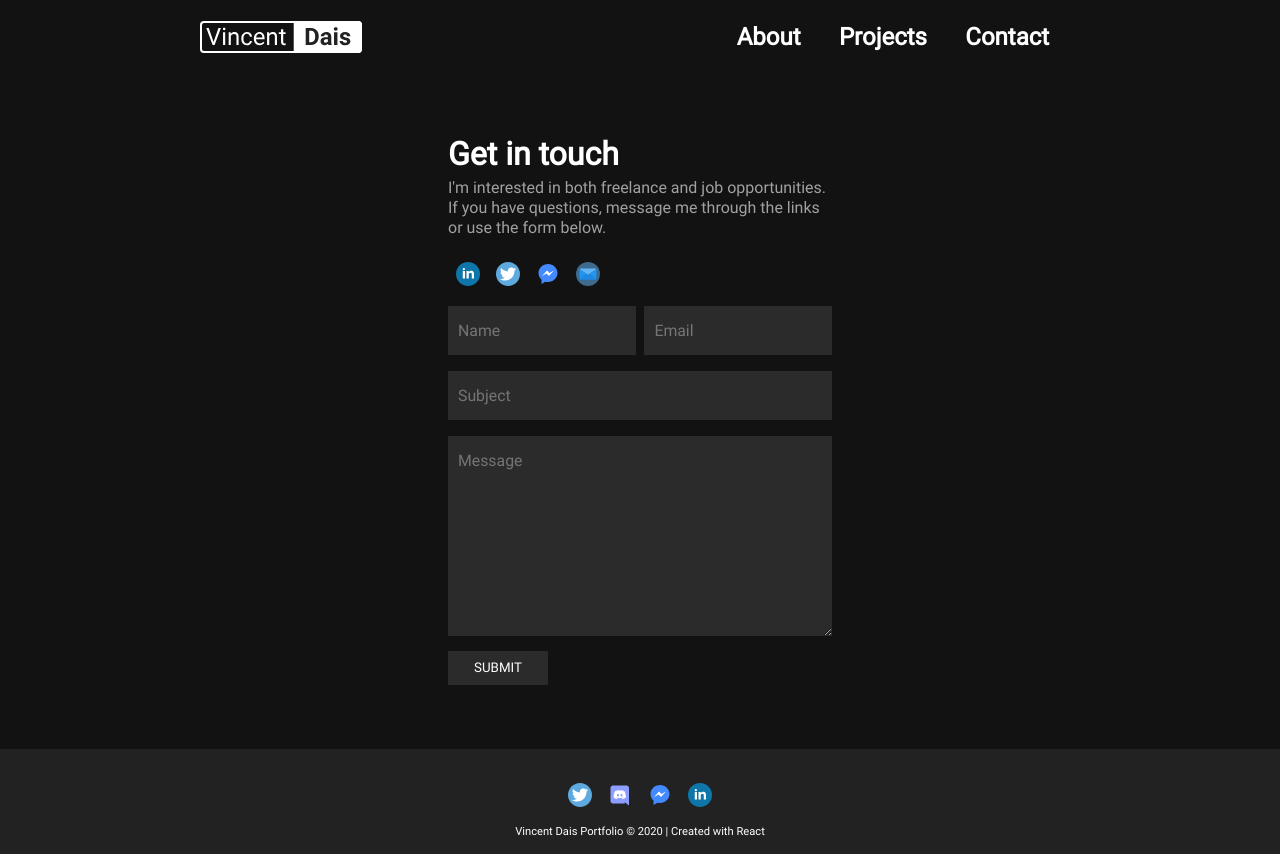
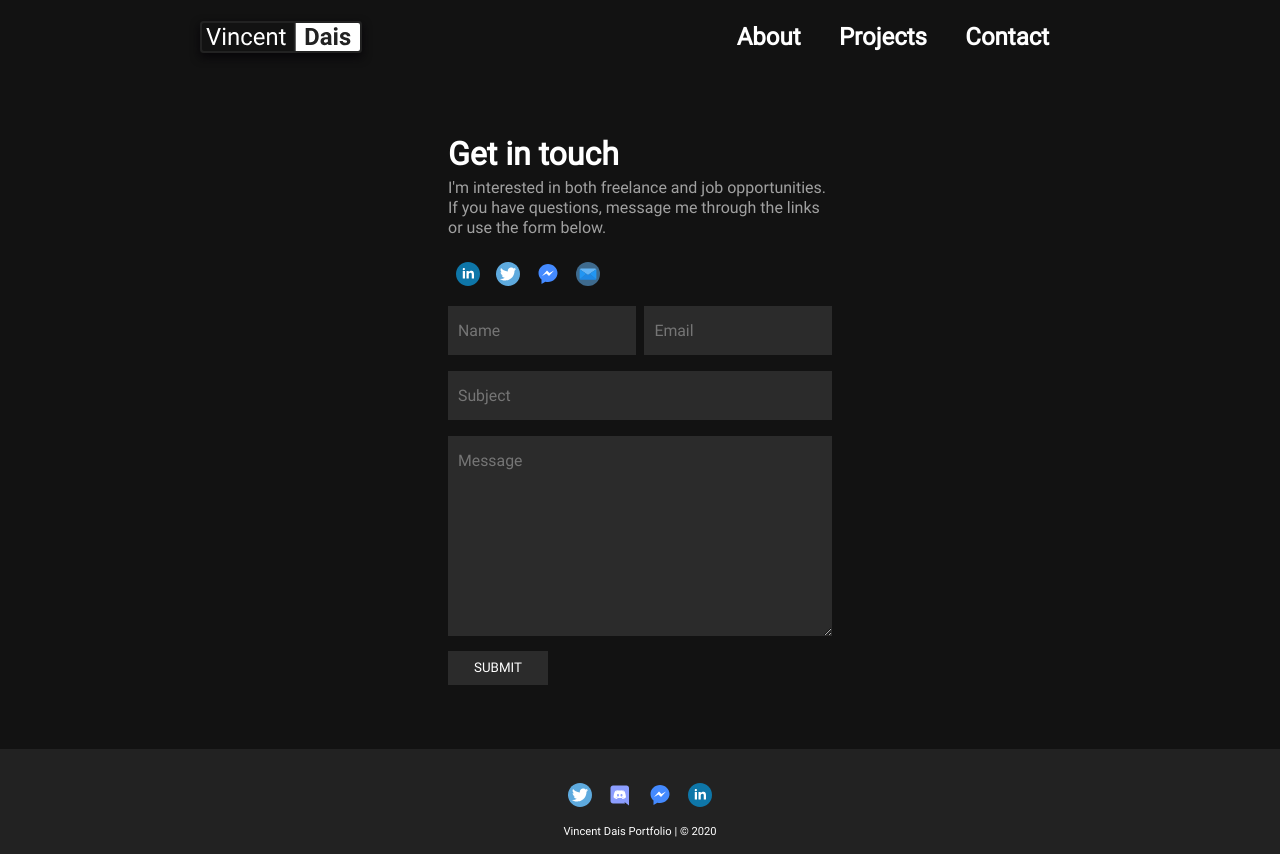
Before and after one commit to kentlogic/Portfolio, a React (Create React App) app: page /contact in a window 1280 px wide. Built offline with nearby package versions, Linux system fonts and the light colour scheme.

Commit message:
Header component: - Changed the logo.
Footer component:
- Removed the `Created with React` line.

Card component:
- Updated the box-shadow properties.

Contact and Project page:
- Minor updates on the project page styles.
- Snackbar will disappear 5 seconds after sending a message.

```diff
--- a/src/components/card/card.style.jsx
+++ b/src/components/card/card.style.jsx
@@ -4,8 +4,10 @@ import styled, { css } from "styled-components";
 export const Container = styled.div`
   background-color: #1e1e1e;
   max-width: 344px;
+  box-shadow: 0 4px 80px #070509;
+
   min-width: 344px;
-  box-shadow: 0px 0px 3px #1e1e1e;
+  // box-shadow: 0px 0px 3px #1e1e1e;
   border-radius: 0.5em;
   margin: 1.5rem;
   color: #222;
--- a/src/components/footer/footer.component.jsx
+++ b/src/components/footer/footer.component.jsx
@@ -32,8 +32,7 @@ const Footer = () => (
       ></ImageLink>
     </FooterIcons>
     <FooterNote>
-      Vincent Dais Portfolio &#169; {new Date().getFullYear()} | Created with
-      React{" "}
+      Vincent Dais Portfolio | &#169; {new Date().getFullYear()}
     </FooterNote>
   </FooterContainer>
 );
--- a/src/components/header/header.component.jsx
+++ b/src/components/header/header.component.jsx
@@ -12,7 +12,7 @@ const Header = () => (
   <HeaderContainer>
     <NavIcon>
       <NavImgLink to="/">
-        <img src="./images/name-logo.svg" alt="" />
+        <img src="./images/name-logo-dark.svg" alt="" />
       </NavImgLink>
     </NavIcon>
     <NavLinks>
--- a/src/components/header/header.styles.jsx
+++ b/src/components/header/header.styles.jsx
@@ -24,7 +24,7 @@ export const NavLinkStyles = css`
   }
 
   @media ${device.desktopL} {
-    font-size: 1.5em;
+    font-size: 1.5em;.
   }
   &:hover {
     background-color: #fff;
@@ -33,14 +33,15 @@ export const NavLinkStyles = css`
 `;
 
 export const NavImgLinkStyles = css`
-  transition: all 0.3s linear;
   cursor: pointer;
   display: flex;
   justify-content: center;
-  & img {
-      height: auto;
 
 
+  & img {
+      border-radius: 2px;
+      box-shadow: 0 4px 10px #070509;
+      height: auto;
   }
 
   @media ${device.custom} {
@@ -70,20 +71,21 @@ export const NavImgLinkStyles = css`
   }
 
   & img:hover {
-    box-shadow: 4px 4px 4px 0 rgba(130, 138, 145, 0.5);
-  }
+    box-shadow: 0 4px 10px #222;
+   }
 `;
 
 export const HeaderContainer = styled.nav`
   display: flex;
   padding: 1em;
-  justify-content: center;
+  justify-content: space-around;
   align-items: center;
 `;
 
 export const NavIcon = styled.div`
   max-height: 2em;
   flex: 1 2 auto;
+  justify-content: center;
 `;
 
 export const NavLinks = styled.div`
--- a/src/components/name-text/name-component.style.js
+++ b/src/components/name-text/name-component.style.js
@@ -8,6 +8,8 @@ export const NameContainer = styled.div`
   justify-content: center;
   align-items: center;
   border: 2px solid #fff;
+  box-shadow: 0 4px 80px #070509;
+  border: #222 solid 1px;
 `;
 
 export const FirstName = styled.div`
--- a/src/pages/contact/contact-page.component.jsx
+++ b/src/pages/contact/contact-page.component.jsx
@@ -44,11 +44,11 @@ class ContactPage extends React.Component {
       message: message.value,
     };
     this.props.onSendMessage(body);
+
+    setTimeout(() => {
+      this.props.onSendMessage();
+    }, 5000);
   };
-
-  componentWillUnmount() {
-    this.props.onSendMessage();
-  }
 
   render() {
     const { messagePending, messageResult } = this.props;
--- a/src/pages/projects/projects-page.styles.js
+++ b/src/pages/projects/projects-page.styles.js
@@ -24,6 +24,8 @@ export const ProjContainer = styled.div`
   flex-wrap: wrap;
   justify-content: center;
   align-items: stretch;
+  align-content: space-between;
   height: auto;
   margin-bottom: 1rem;
+  flex-grow: 4;
 `;
```
Also changed, not shown: public/images/name-logo-dark.svg (added).
